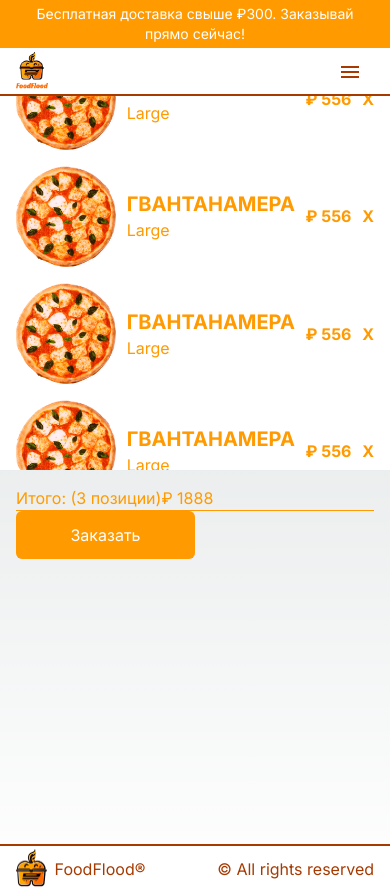
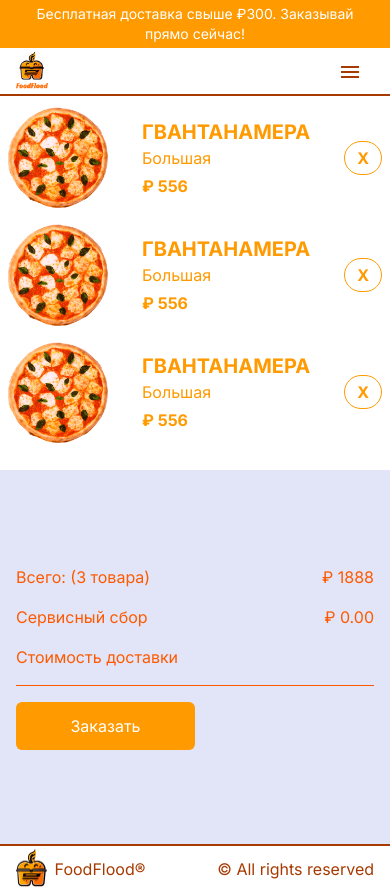
Before and after one commit to AlexanderBorisovVrn/food_flood, a Next.js app: page /cart in a window 390 px wide. Built offline with nearby package versions, Linux system fonts and the light colour scheme.

Commit message:
feat:add mobile cart page

```diff
--- a/app/cart/page.tsx
+++ b/app/cart/page.tsx
@@ -4,60 +4,70 @@ const CartPage = () => {
   return (
     <main className='h-[calc(100vh-6rem)] md:h-[calc(100vh-9rem)] flex flex-col text-secondary'>
       {/* PRODUCT CONTAINER */}
-      <section className='h-1/2 p-4 flex flex-col justify-center overflow-scroll bg-white'>
+      <section className='h-1/2 p-2 sm:p-4 flex flex-col justify-center overflow-scroll bg-white'>
+
         {/* SINGLE ITEM */}
         <div className='object-contain relative flex items-center justify-between mb-4'>
           <Image src='/products/pizza/p1.png' alt='' width={100} height={100} />
-          <div className=''>
+          <div className='flex flex-col  gap-1 sm:flex-row sm:justify-around sm:flex-1 sm:items-center '>
+             <div>
+
             <h1 className='text-xl uppercase font-bold'>Гвантанамера</h1>
-            <span className=''>Large</span>
+            <span className=''>Большая</span>
              </div>
             <h2 className='font-bold'>₽ 556</h2>
-          <button className='font-bold'>X</button>
+          </div>
+          <button className='font-bold  border p-1 rounded-full px-3 '>X</button>
         </div>
 
      {/* SINGLE ITEM */}
      <div className='object-contain relative flex items-center justify-between mb-4'>
           <Image src='/products/pizza/p1.png' alt='' width={100} height={100} />
-          <div className=''>
+          <div className='flex flex-col  gap-1 sm:flex-row sm:justify-around sm:flex-1 sm:items-center '>
+             <div>
+
             <h1 className='text-xl uppercase font-bold'>Гвантанамера</h1>
-            <span className=''>Large</span>
+            <span className=''>Большая</span>
              </div>
             <h2 className='font-bold'>₽ 556</h2>
-          <button className='font-bold'>X</button>
+          </div>
+          <button className='font-bold  border p-1 rounded-full px-3 '>X</button>
         </div>
 
              {/* SINGLE ITEM */}
              <div className='object-contain relative flex items-center justify-between mb-4'>
           <Image src='/products/pizza/p1.png' alt='' width={100} height={100} />
-          <div className=''>
+          <div className='flex flex-col  gap-1 sm:flex-row sm:justify-around sm:flex-1 sm:items-center '>
+             <div>
+
             <h1 className='text-xl uppercase font-bold'>Гвантанамера</h1>
-            <span className=''>Large</span>
+            <span className=''>Большая</span>
              </div>
             <h2 className='font-bold'>₽ 556</h2>
-          <button className='font-bold'>X</button>
+          </div>
+          <button className='font-bold  border p-1 rounded-full px-3 '>X</button>
         </div>
 
-            {/* SINGLE ITEM */}
-            <div className='object-contain relative flex items-center justify-between mb-4'>
-          <Image src='/products/pizza/p1.png' alt='' width={100} height={100} />
-          <div className=''>
-            <h1 className='text-xl uppercase font-bold'>Гвантанамера</h1>
-            <span className=''>Large</span>
-          </div>
-          <h2 className='font-bold'>₽ 556</h2>
-          <button className='font-bold'>X</button>
-        </div>
 
       </section>
       {/* PAYMENT CONTAINER */}
-      <section className='h-1/2 p-4'>
-        <div>
-          <span className=''>Итого: (3 позиции)</span>
+      <section className='h-1/2 p-4 bg-gray flex flex-col gap-4 justify-center text-primary'>
+        <div className='flex justify-between'>
+          <span className=''>Всего: (3 товара)</span>
           <span className=''>₽ 1888</span>
         </div>
+
+        <div className='flex justify-between'>
+          <span className=''>Сервисный сбор</span>
+          <span className=''>₽ 0.00</span>
+        </div>
+
+        <div className='flex justify-between'>
+          <span className=''>Стоимость доставки</span>
+          <span className='text-green'></span>
+        </div>
         <hr className='' />
-        <button className='bg-secondary text-white p-3 rounded-md w-1/2'>Заказать</button>
+        <button className='bg-secondary p-3 rounded-md w-1/2 text-white'>Заказать</button>
       </section>
     </main>
   )
--- a/components/NavBar.tsx
+++ b/components/NavBar.tsx
@@ -9,7 +9,7 @@ const NavBar = () => {
   const user = false;
   const linkStyle = "hover:txt-up";
   return (
-    <nav className="w-full h-12 text-dark capitalize md:h-20 lg:text-xl xl:text-2xl flex justify-between items-center p-1 lg:px-6 px-4 border-b-2 border-dark bg-white lg:bg-logo bg-no-repeat bg-center">
+    <nav className="w-full h-12 text-dark capitalize md:h-20 lg:text-xl xl:text-2xl 2xl:text-3xl flex justify-between items-center p-1 lg:px-6 px-4 border-b-2 border-dark bg-white lg:bg-logo bg-no-repeat bg-center">
       {/* LEFT LINKS */}
       <div className="hidden md:flex gap-3   font-bold">
         <Link href={"/"} className={linkStyle}>
--- a/components/Notification.tsx
+++ b/components/Notification.tsx
@@ -2,7 +2,7 @@ import React from 'react'
 
 const Notification = () => {
   return (
-    <div className='h-12 bg-secondary flex items-center justify-center text-white text-sm md:text-base cursor-pointer px-4 text-center'>Бесплатная доставка свыше ₽300. Заказывай прямо сейчас!</div>
+    <div className='h-12 bg-secondary flex items-center justify-center text-white text-sm md:text-base lg:text-lg xl:text-xl cursor-pointer px-4 text-center'>Бесплатная доставка свыше ₽300. Заказывай прямо сейчас!</div>
   )
 }
 
--- a/tailwind.config.ts
+++ b/tailwind.config.ts
@@ -17,6 +17,7 @@ const config: Config = {
       background: "#575A6B",
       white: "#FFFFFF",
       black:'#000000',
+      green:'#00B358'
 
     },
 
```
Also changed, not shown: components/CartIcon.tsx (line endings or trailing spaces). Lines whose indentation alone changed are shown as unchanged.
